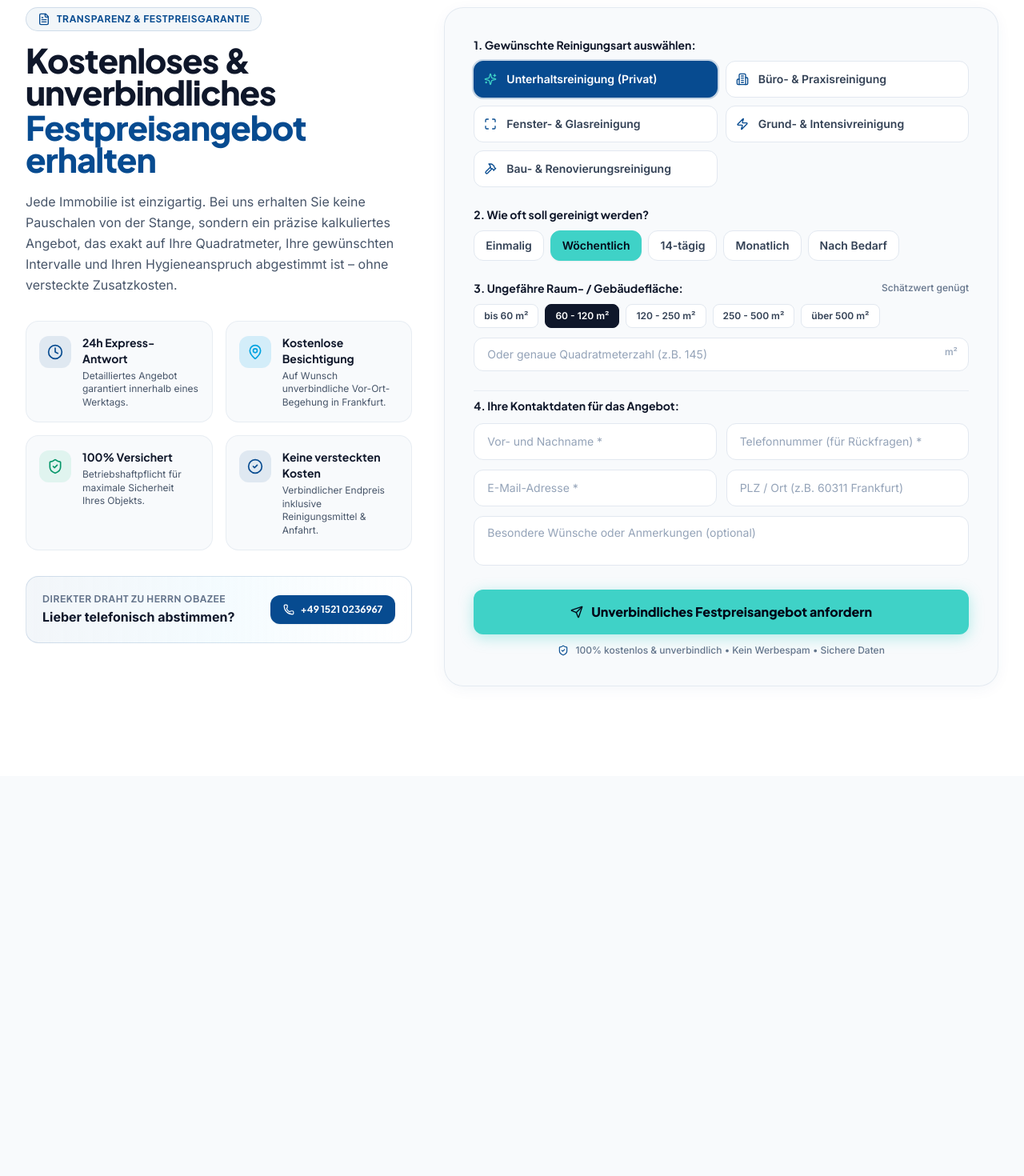
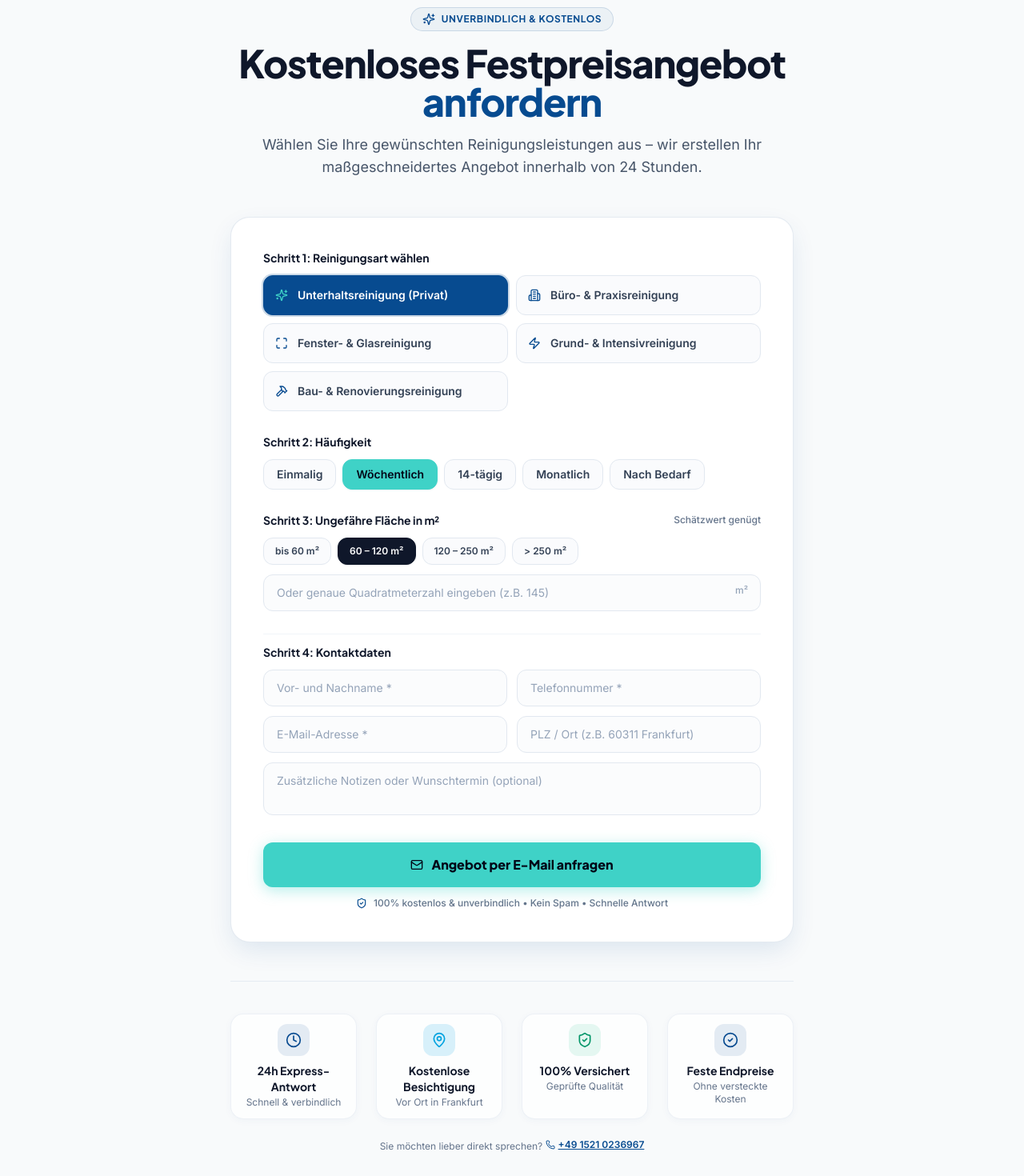
Before and after one commit to BlessedUzama/reinigung, a React (Vite) app: page / in a window 1280 px wide. Shown: the part 2340-3810 px from the top of the page at 80% size. Before the commit the page ends 3310 px from the top, so only its background shows below. Built offline with nearby package versions, Linux system fonts and the light colour scheme; the HTML template or start-up script is replaced by a standard one.

Commit message:
refactor(quote): convert quote section to single-column centered card layout

```diff
--- a/src/components/QuoteSection.tsx
+++ b/src/components/QuoteSection.tsx
@@ -1,17 +1,16 @@
 import React, { useState, useEffect } from 'react';
 import {
-  FileText,
   Clock,
   ShieldCheck,
   CheckCircle2,
   Phone,
-  Send,
   Building2,
   Sparkles,
   Maximize,
   Zap,
   Hammer,
-  MapPin
+  MapPin,
+  Mail
 } from 'lucide-react';
 
 interface ServiceOption {
@@ -38,16 +37,15 @@ const frequencyOptions = [
 
 const areaQuickOptions = [
   'bis 60 m²',
-  '60 - 120 m²',
-  '120 - 250 m²',
-  '250 - 500 m²',
-  'über 500 m²'
+  '60 – 120 m²',
+  '120 – 250 m²',
+  '> 250 m²'
 ];
 
 export const QuoteSection: React.FC = () => {
   const [selectedService, setSelectedService] = useState<string>('Unterhalts- & Privatreinigung');
   const [selectedFrequency, setSelectedFrequency] = useState<string>('Wöchentlich');
-  const [selectedArea, setSelectedArea] = useState<string>('60 - 120 m²');
+  const [selectedArea, setSelectedArea] = useState<string>('60 – 120 m²');
   const [customArea, setCustomArea] = useState<string>('');
 
   const [name, setName] = useState<string>('');
@@ -112,111 +110,30 @@ export const QuoteSection: React.FC = () => {
   };
 
   return (
-    <section id="angebot" className="bg-white py-20 sm:py-28 relative overflow-hidden border-t border-slate-100">
+    <section id="angebot" className="bg-slate-50/60 py-20 sm:py-28 relative overflow-hidden border-t border-slate-200/80">
       {/* Decorative ambient gradients */}
-      <div className="absolute top-10 right-10 w-96 h-96 bg-primary/5 rounded-full blur-3xl pointer-events-none -z-10" />
-      <div className="absolute bottom-10 left-10 w-96 h-96 bg-accent/10 rounded-full blur-3xl pointer-events-none -z-10" />
+      <div className="absolute top-1/4 left-1/2 -translate-x-1/2 w-[600px] h-[350px] bg-primary/5 rounded-full blur-3xl pointer-events-none -z-10" />
 
-      <div className="max-w-7xl mx-auto px-4 sm:px-6 lg:px-8">
-        <div className="grid grid-cols-1 lg:grid-cols-12 gap-12 lg:gap-10 items-start">
+      <div className="max-w-3xl mx-auto px-4 sm:px-6 lg:px-8">
 
-          {/* Left Column: Context, Value Proposition & Trust Signals */}
-          <div className="lg:col-span-5 flex flex-col items-start text-left">
-
-            {/* Tag / Badge */}
+        {/* Centered Section Header */}
+        <div className="text-center mb-10 sm:mb-12">
           <div className="inline-flex items-center gap-2 px-3.5 py-1.5 rounded-full bg-primary/5 border border-primary/15 text-primary text-xs font-bold uppercase tracking-wider mb-4 font-heading">
-              <FileText className="w-4 h-4 text-primary flex-shrink-0" />
-              <span>Transparenz & Festpreisgarantie</span>
+            <Sparkles className="w-4 h-4 text-primary flex-shrink-0" />
+            <span>Unverbindlich & Kostenlos</span>
           </div>
 
-            {/* Headline */}
-            <h2 className="font-heading font-extrabold text-3xl sm:text-4xl lg:text-[42px] text-slate-900 tracking-tight leading-[1.15]">
-              Kostenloses & unverbindliches{' '}
-              <span className="text-primary block mt-1">Festpreisangebot erhalten</span>
+          <h2 className="font-heading font-extrabold text-3xl sm:text-4xl lg:text-5xl text-slate-900 tracking-tight leading-[1.15]">
+            Kostenloses Festpreisangebot <span className="text-primary block sm:inline">anfordern</span>
           </h2>
 
-            {/* Explanatory paragraph */}
-            <p className="font-sans text-base text-slate-600 leading-relaxed mt-5">
-              Jede Immobilie ist einzigartig. Bei uns erhalten Sie keine Pauschalen von der Stange, sondern ein präzise kalkuliertes Angebot, das exakt auf Ihre Quadratmeter, Ihre gewünschten Intervalle und Ihren Hygieneanspruch abgestimmt ist – ohne versteckte Zusatzkosten.
-            </p>
-
-            {/* 4 Trust Feature Cards */}
-            <div className="grid grid-cols-1 sm:grid-cols-2 gap-4 mt-8 w-full">
-
-              <div className="p-4 rounded-2xl bg-slate-50 border border-slate-200/70 flex items-start gap-3.5">
-                <div className="p-2.5 rounded-xl bg-primary/10 text-primary flex-shrink-0 mt-0.5">
-                  <Clock className="w-5 h-5" />
-                </div>
-                <div>
-                  <h4 className="font-heading font-bold text-sm text-slate-900">24h Express-Antwort</h4>
-                  <p className="font-sans text-xs text-slate-600 mt-1 leading-snug">
-                    Detailliertes Angebot garantiert innerhalb eines Werktags.
+          <p className="font-sans text-base sm:text-lg text-slate-600 leading-relaxed mt-4 max-w-2xl mx-auto">
+            Wählen Sie Ihre gewünschten Reinigungsleistungen aus – wir erstellen Ihr maßgeschneidertes Angebot innerhalb von 24 Stunden.
           </p>
         </div>
-              </div>
 
-              <div className="p-4 rounded-2xl bg-slate-50 border border-slate-200/70 flex items-start gap-3.5">
-                <div className="p-2.5 rounded-xl bg-accent-cyan/15 text-[#00a3e0] flex-shrink-0 mt-0.5">
-                  <MapPin className="w-5 h-5" />
-                </div>
-                <div>
-                  <h4 className="font-heading font-bold text-sm text-slate-900">Kostenlose Besichtigung</h4>
-                  <p className="font-sans text-xs text-slate-600 mt-1 leading-snug">
-                    Auf Wunsch unverbindliche Vor-Ort-Begehung in Frankfurt.
-                  </p>
-                </div>
-              </div>
-
-              <div className="p-4 rounded-2xl bg-slate-50 border border-slate-200/70 flex items-start gap-3.5">
-                <div className="p-2.5 rounded-xl bg-emerald-500/10 text-emerald-600 flex-shrink-0 mt-0.5">
-                  <ShieldCheck className="w-5 h-5" />
-                </div>
-                <div>
-                  <h4 className="font-heading font-bold text-sm text-slate-900">100% Versichert</h4>
-                  <p className="font-sans text-xs text-slate-600 mt-1 leading-snug">
-                    Betriebshaftpflicht für maximale Sicherheit Ihres Objekts.
-                  </p>
-                </div>
-              </div>
-
-              <div className="p-4 rounded-2xl bg-slate-50 border border-slate-200/70 flex items-start gap-3.5">
-                <div className="p-2.5 rounded-xl bg-primary/10 text-primary flex-shrink-0 mt-0.5">
-                  <CheckCircle2 className="w-5 h-5" />
-                </div>
-                <div>
-                  <h4 className="font-heading font-bold text-sm text-slate-900">Keine versteckten Kosten</h4>
-                  <p className="font-sans text-xs text-slate-600 mt-1 leading-snug">
-                    Verbindlicher Endpreis inklusive Reinigungsmittel & Anfahrt.
-                  </p>
-                </div>
-              </div>
-
-            </div>
-
-            {/* Direct Contact Pill */}
-            <div className="mt-8 p-5 rounded-2xl bg-gradient-to-r from-primary/5 via-highlight/10 to-transparent border border-primary/15 w-full flex flex-col sm:flex-row items-start sm:items-center justify-between gap-3">
-              <div>
-                <p className="text-xs font-bold text-slate-500 uppercase tracking-wider font-heading">
-                  Direkter Draht zu Herrn Obazee
-                </p>
-                <p className="text-base font-bold text-slate-900 mt-0.5">
-                  Lieber telefonisch abstimmen?
-                </p>
-              </div>
-              <a
-                href="tel:+4915210236967"
-                className="flex items-center gap-2 px-4 py-2.5 rounded-xl bg-primary text-white hover:bg-primary-dark font-heading font-bold text-xs shadow-sm transition-all duration-200 active:scale-95 whitespace-nowrap"
-              >
-                <Phone className="w-3.5 h-3.5" />
-                <span>+49 1521 0236967</span>
-              </a>
-            </div>
-
-          </div>
-
-          {/* Right Column: Interactive Quote Request Form */}
-          <div className="lg:col-span-7 w-full">
-            <div className="bg-slate-50/90 rounded-3xl p-6 sm:p-8 lg:p-9 border border-slate-200/90 shadow-card relative">
+        {/* Unified Elevated Form Card */}
+        <div className="bg-white rounded-3xl p-6 sm:p-10 border border-slate-200/90 shadow-card-hover relative">
 
           {isSubmitted && (
             <div className="mb-6 p-4 rounded-2xl bg-emerald-50 border border-emerald-200 text-emerald-800 flex items-start gap-3">
@@ -233,12 +150,12 @@ export const QuoteSection: React.FC = () => {
             </div>
           )}
 
-              <form onSubmit={handleSubmit} className="space-y-6">
+          <form onSubmit={handleSubmit} className="space-y-7">
 
-                {/* Step 1: Select Service */}
+            {/* Schritt 1: Reinigungsart wählen */}
             <div>
-                  <label className="block font-heading font-bold text-sm text-slate-900 mb-2.5">
-                    1. Gewünschte Reinigungsart auswählen:
+              <label className="block font-heading font-bold text-sm text-slate-900 mb-3">
+                Schritt 1: Reinigungsart wählen
               </label>
               <div className="grid grid-cols-1 sm:grid-cols-2 gap-2.5">
                 {serviceOptions.map((opt) => {
@@ -249,10 +166,10 @@ export const QuoteSection: React.FC = () => {
                       key={opt.id}
                       type="button"
                       onClick={() => setSelectedService(opt.id)}
-                          className={`flex items-center gap-3 p-3 rounded-xl border text-left font-sans text-xs sm:text-sm font-semibold transition-all duration-200 cursor-pointer ${
+                      className={`flex items-center gap-3 p-3.5 rounded-xl border text-left font-sans text-xs sm:text-sm font-semibold transition-all duration-200 cursor-pointer ${
                         isSelected
                           ? 'bg-primary text-white border-primary shadow-sm ring-2 ring-primary/20'
-                              : 'bg-white text-slate-700 border-slate-200 hover:border-primary/40 hover:bg-slate-50'
+                          : 'bg-slate-50/70 text-slate-700 border-slate-200 hover:border-primary/40 hover:bg-slate-100/70'
                       }`}
                     >
                       <Icon className={`w-4 h-4 flex-shrink-0 ${isSelected ? 'text-accent' : 'text-primary'}`} />
@@ -263,10 +180,10 @@ export const QuoteSection: React.FC = () => {
               </div>
             </div>
 
-                {/* Step 2: Cleaning Frequency */}
+            {/* Schritt 2: Häufigkeit */}
             <div>
-                  <label className="block font-heading font-bold text-sm text-slate-900 mb-2.5">
-                    2. Wie oft soll gereinigt werden?
+              <label className="block font-heading font-bold text-sm text-slate-900 mb-3">
+                Schritt 2: Häufigkeit
               </label>
               <div className="flex flex-wrap gap-2">
                 {frequencyOptions.map((freq) => {
@@ -276,10 +193,10 @@ export const QuoteSection: React.FC = () => {
                       key={freq}
                       type="button"
                       onClick={() => setSelectedFrequency(freq)}
-                          className={`px-3.5 py-2 rounded-xl text-xs sm:text-sm font-semibold transition-all duration-200 cursor-pointer border ${
+                      className={`px-4 py-2 rounded-xl text-xs sm:text-sm font-semibold transition-all duration-200 cursor-pointer border ${
                         isSelected
                           ? 'bg-accent text-slate-950 border-accent font-bold shadow-sm'
-                              : 'bg-white text-slate-700 border-slate-200 hover:border-slate-300'
+                          : 'bg-slate-50/70 text-slate-700 border-slate-200 hover:border-slate-300 hover:bg-slate-100/70'
                       }`}
                     >
                       {freq}
@@ -289,11 +206,11 @@ export const QuoteSection: React.FC = () => {
               </div>
             </div>
 
-                {/* Step 3: Area Size Selection */}
+            {/* Schritt 3: Ungefähre Fläche in m² */}
             <div>
-                  <div className="flex items-center justify-between mb-2.5">
+              <div className="flex items-center justify-between mb-3">
                 <label className="font-heading font-bold text-sm text-slate-900">
-                      3. Ungefähre Raum- / Gebäudefläche:
+                  Schritt 3: Ungefähre Fläche in m²
                 </label>
                 <span className="text-xs text-slate-500 font-medium">Schätzwert genügt</span>
               </div>
@@ -309,10 +226,10 @@ export const QuoteSection: React.FC = () => {
                         setSelectedArea(area);
                         setCustomArea('');
                       }}
-                          className={`px-3 py-1.5 rounded-lg text-xs font-semibold transition-all duration-200 cursor-pointer border ${
+                      className={`px-3.5 py-2 rounded-xl text-xs font-semibold transition-all duration-200 cursor-pointer border ${
                         isSelected
-                              ? 'bg-slate-900 text-white border-slate-900'
-                              : 'bg-white text-slate-700 border-slate-200 hover:border-slate-300'
+                          ? 'bg-slate-900 text-white border-slate-900 shadow-sm'
+                          : 'bg-slate-50/70 text-slate-700 border-slate-200 hover:border-slate-300 hover:bg-slate-100/70'
                       }`}
                     >
                       {area}
@@ -324,73 +241,65 @@ export const QuoteSection: React.FC = () => {
               <div className="relative">
                 <input
                   type="text"
-                      placeholder="Oder genaue Quadratmeterzahl (z.B. 145)"
+                  placeholder="Oder genaue Quadratmeterzahl eingeben (z.B. 145)"
                   value={customArea}
                   onChange={(e) => setCustomArea(e.target.value)}
-                      className="w-full px-4 py-2.5 rounded-xl border border-slate-200 bg-white text-slate-900 placeholder:text-slate-400 text-xs sm:text-sm focus:border-primary focus:ring-2 focus:ring-primary/20 outline-none transition-all"
+                  className="w-full px-4 py-3 rounded-xl border border-slate-200 bg-slate-50/50 text-slate-900 placeholder:text-slate-400 text-xs sm:text-sm focus:border-primary focus:bg-white focus:ring-2 focus:ring-primary/20 outline-none transition-all"
                 />
-                    <span className="absolute right-3.5 top-2.5 text-xs text-slate-400 font-medium">m²</span>
+                <span className="absolute right-4 top-3 text-xs text-slate-400 font-medium">m²</span>
               </div>
             </div>
 
-                {/* Step 4: Contact Information */}
-                <div className="pt-2 border-t border-slate-200/70">
+            {/* Schritt 4: Kontaktdaten */}
+            <div className="pt-3 border-t border-slate-100">
               <label className="block font-heading font-bold text-sm text-slate-900 mb-3">
-                    4. Ihre Kontaktdaten für das Angebot:
+                Schritt 4: Kontaktdaten
               </label>
 
               <div className="grid grid-cols-1 sm:grid-cols-2 gap-3 mb-3">
-                    <div>
                 <input
                   type="text"
                   required
                   placeholder="Vor- und Nachname *"
                   value={name}
                   onChange={(e) => setName(e.target.value)}
-                        className="w-full px-4 py-3 rounded-xl border border-slate-200 bg-white text-slate-900 placeholder:text-slate-400 text-xs sm:text-sm focus:border-primary focus:ring-2 focus:ring-primary/20 outline-none transition-all"
+                  className="w-full px-4 py-3 rounded-xl border border-slate-200 bg-slate-50/50 text-slate-900 placeholder:text-slate-400 text-xs sm:text-sm focus:border-primary focus:bg-white focus:ring-2 focus:ring-primary/20 outline-none transition-all"
                 />
-                    </div>
-                    <div>
                 <input
                   type="tel"
                   required
-                        placeholder="Telefonnummer (für Rückfragen) *"
+                  placeholder="Telefonnummer *"
                   value={phone}
                   onChange={(e) => setPhone(e.target.value)}
-                        className="w-full px-4 py-3 rounded-xl border border-slate-200 bg-white text-slate-900 placeholder:text-slate-400 text-xs sm:text-sm focus:border-primary focus:ring-2 focus:ring-primary/20 outline-none transition-all"
+                  className="w-full px-4 py-3 rounded-xl border border-slate-200 bg-slate-50/50 text-slate-900 placeholder:text-slate-400 text-xs sm:text-sm focus:border-primary focus:bg-white focus:ring-2 focus:ring-primary/20 outline-none transition-all"
                 />
-                    </div>
               </div>
 
               <div className="grid grid-cols-1 sm:grid-cols-2 gap-3 mb-3">
-                    <div>
                 <input
                   type="email"
                   required
                   placeholder="E-Mail-Adresse *"
                   value={email}
                   onChange={(e) => setEmail(e.target.value)}
-                        className="w-full px-4 py-3 rounded-xl border border-slate-200 bg-white text-slate-900 placeholder:text-slate-400 text-xs sm:text-sm focus:border-primary focus:ring-2 focus:ring-primary/20 outline-none transition-all"
+                  className="w-full px-4 py-3 rounded-xl border border-slate-200 bg-slate-50/50 text-slate-900 placeholder:text-slate-400 text-xs sm:text-sm focus:border-primary focus:bg-white focus:ring-2 focus:ring-primary/20 outline-none transition-all"
                 />
-                    </div>
-                    <div>
                 <input
                   type="text"
                   placeholder="PLZ / Ort (z.B. 60311 Frankfurt)"
                   value={location}
                   onChange={(e) => setLocation(e.target.value)}
-                        className="w-full px-4 py-3 rounded-xl border border-slate-200 bg-white text-slate-900 placeholder:text-slate-400 text-xs sm:text-sm focus:border-primary focus:ring-2 focus:ring-primary/20 outline-none transition-all"
+                  className="w-full px-4 py-3 rounded-xl border border-slate-200 bg-slate-50/50 text-slate-900 placeholder:text-slate-400 text-xs sm:text-sm focus:border-primary focus:bg-white focus:ring-2 focus:ring-primary/20 outline-none transition-all"
                 />
-                    </div>
               </div>
 
               <div>
                 <textarea
                   rows={2}
-                      placeholder="Besondere Wünsche oder Anmerkungen (optional)"
+                  placeholder="Zusätzliche Notizen oder Wunschtermin (optional)"
                   value={notes}
                   onChange={(e) => setNotes(e.target.value)}
-                      className="w-full px-4 py-2.5 rounded-xl border border-slate-200 bg-white text-slate-900 placeholder:text-slate-400 text-xs sm:text-sm focus:border-primary focus:ring-2 focus:ring-primary/20 outline-none transition-all resize-none"
+                  className="w-full px-4 py-3 rounded-xl border border-slate-200 bg-slate-50/50 text-slate-900 placeholder:text-slate-400 text-xs sm:text-sm focus:border-primary focus:bg-white focus:ring-2 focus:ring-primary/20 outline-none transition-all resize-none"
                 />
               </div>
             </div>
@@ -401,22 +310,73 @@ export const QuoteSection: React.FC = () => {
                 type="submit"
                 className="w-full py-4 px-6 rounded-xl font-heading font-extrabold text-sm sm:text-base text-slate-950 bg-accent hover:bg-[#35c9be] shadow-cta hover:shadow-cta-hover transition-all duration-200 transform active:scale-[0.98] flex items-center justify-center gap-2.5 cursor-pointer"
               >
-                    <Send className="w-4 h-4 text-slate-950" />
-                    <span>Unverbindliches Festpreisangebot anfordern</span>
+                <Mail className="w-4 h-4 text-slate-950" />
+                <span>Angebot per E-Mail anfragen</span>
               </button>
 
               <div className="flex items-center justify-center gap-2 mt-3 text-[11px] sm:text-xs text-slate-500 font-medium">
                 <ShieldCheck className="w-3.5 h-3.5 text-primary" />
-                    <span>100% kostenlos & unverbindlich • Kein Werbespam • Sichere Daten</span>
+                <span>100% kostenlos & unverbindlich • Kein Spam • Schnelle Antwort</span>
               </div>
             </div>
 
           </form>
 
         </div>
+
+        {/* Horizontal Trust Bar (Below Form) */}
+        <div className="mt-10 sm:mt-12 pt-8 sm:pt-10 border-t border-slate-200/80">
+          <div className="grid grid-cols-2 md:grid-cols-4 gap-4 sm:gap-6 text-center">
+
+            <div className="flex flex-col items-center p-3 rounded-2xl bg-white/70 border border-slate-200/60 shadow-subtle">
+              <div className="w-10 h-10 rounded-xl bg-primary/10 text-primary flex items-center justify-center mb-2">
+                <Clock className="w-5 h-5" />
+              </div>
+              <span className="font-heading font-bold text-xs sm:text-sm text-slate-900">24h Express-Antwort</span>
+              <span className="text-[11px] sm:text-xs text-slate-500 mt-0.5">Schnell & verbindlich</span>
+            </div>
+
+            <div className="flex flex-col items-center p-3 rounded-2xl bg-white/70 border border-slate-200/60 shadow-subtle">
+              <div className="w-10 h-10 rounded-xl bg-accent-cyan/15 text-[#00a3e0] flex items-center justify-center mb-2">
+                <MapPin className="w-5 h-5" />
+              </div>
+              <span className="font-heading font-bold text-xs sm:text-sm text-slate-900">Kostenlose Besichtigung</span>
+              <span className="text-[11px] sm:text-xs text-slate-500 mt-0.5">Vor Ort in Frankfurt</span>
+            </div>
+
+            <div className="flex flex-col items-center p-3 rounded-2xl bg-white/70 border border-slate-200/60 shadow-subtle">
+              <div className="w-10 h-10 rounded-xl bg-emerald-500/10 text-emerald-600 flex items-center justify-center mb-2">
+                <ShieldCheck className="w-5 h-5" />
+              </div>
+              <span className="font-heading font-bold text-xs sm:text-sm text-slate-900">100% Versichert</span>
+              <span className="text-[11px] sm:text-xs text-slate-500 mt-0.5">Geprüfte Qualität</span>
+            </div>
+
+            <div className="flex flex-col items-center p-3 rounded-2xl bg-white/70 border border-slate-200/60 shadow-subtle">
+              <div className="w-10 h-10 rounded-xl bg-primary/10 text-primary flex items-center justify-center mb-2">
+                <CheckCircle2 className="w-5 h-5" />
+              </div>
+              <span className="font-heading font-bold text-xs sm:text-sm text-slate-900">Feste Endpreise</span>
+              <span className="text-[11px] sm:text-xs text-slate-500 mt-0.5">Ohne versteckte Kosten</span>
             </div>
 
           </div>
+
+          {/* Direct telephone touchpoint */}
+          <div className="mt-6 text-center">
+            <p className="text-xs text-slate-500 font-sans">
+              Sie möchten lieber direkt sprechen?{' '}
+              <a
+                href="tel:+4915210236967"
+                className="font-semibold text-primary hover:text-primary-dark underline inline-flex items-center gap-1"
+              >
+                <Phone className="w-3 h-3" />
+                <span>+49 1521 0236967</span>
+              </a>
+            </p>
+          </div>
+        </div>
+
       </div>
     </section>
   );
```
Lines whose indentation alone changed are shown as unchanged.
